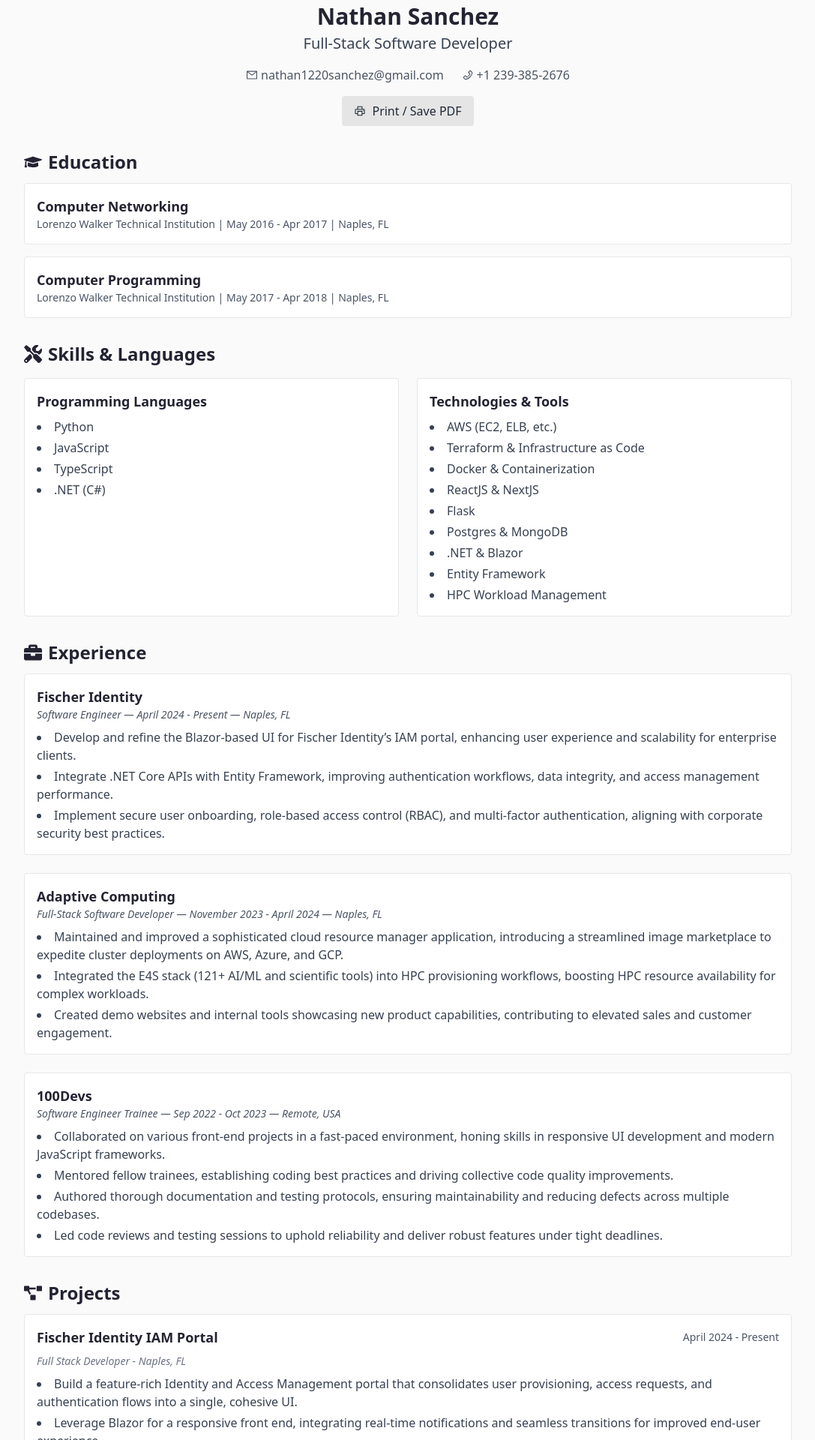
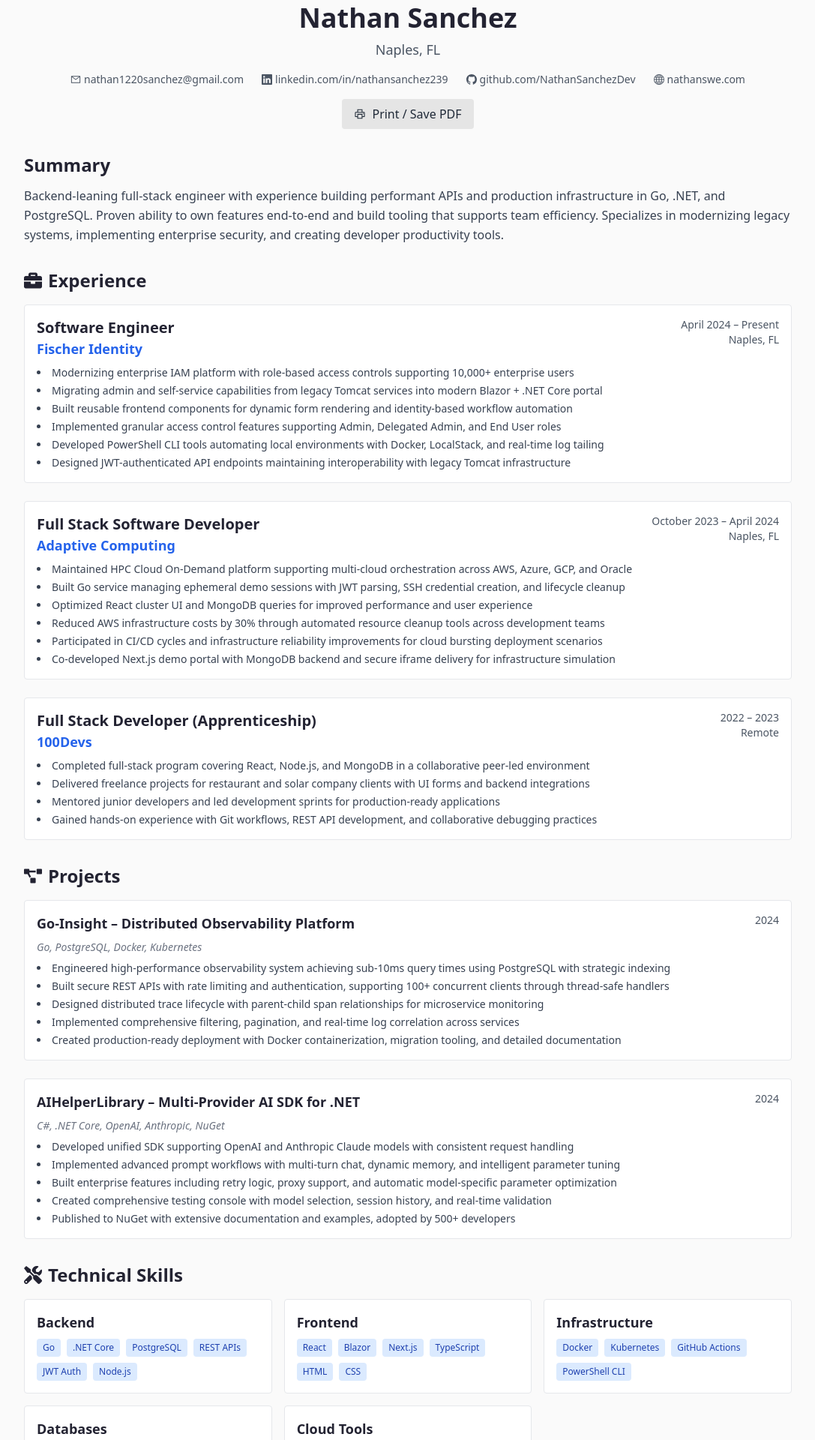
Before and after one commit to NathanSanchezDev/nathanswe-portfolio, a Next.js app: page /resume in a window 1280 px wide. Shown: the part 220-2140 px from the top of the page at 75% size, without its empty margins (96-1183 px from the left). Built offline with nearby package versions, Linux system fonts and the light colour scheme.

Commit message:
Update resume

```diff
--- a/app/resume/components/Resume.jsx
+++ b/app/resume/components/Resume.jsx
@@ -2,123 +2,99 @@
 import React, { useRef } from 'react';
 import { LazyMotion, domAnimation, useInView } from 'framer-motion';
 import ReactToPrint from 'react-to-print';
-import { AiOutlineMail, AiOutlinePhone, AiOutlinePrinter } from 'react-icons/ai';
+import { AiOutlineMail, AiOutlinePrinter } from 'react-icons/ai';
 import { FaGraduationCap, FaTools, FaBriefcase, FaProjectDiagram } from 'react-icons/fa';
+import { BsGithub, BsLinkedin, BsGlobe } from 'react-icons/bs';
 
 import 'tailwindcss/tailwind.css';
 
 const resumeData = {
   name: "Nathan Sanchez",
-  role: "Full-Stack Software Developer",
+  location: "Naples, FL",
   email: "nathan1220sanchez@gmail.com",
-  phone: "+1 239-385-2676",
+  linkedin: "linkedin.com/in/nathansanchez239",
+  github: "github.com/NathanSanchezDev",
+  website: "nathanswe.com",
 
-  education: [
-    {
-      degree: "Computer Networking",
-      institution: "Lorenzo Walker Technical Institution",
-      period: "May 2016 - Apr 2017",
-      location: "Naples, FL",
-    },
-    {
-      degree: "Computer Programming",
-      institution: "Lorenzo Walker Technical Institution",
-      period: "May 2017 - Apr 2018",
-      location: "Naples, FL",
-    },
-  ],
-
-  programmingLanguages: ["Python", "JavaScript", "TypeScript", ".NET (C#)"],
-
-  skills: [
-    "AWS (EC2, ELB, etc.)",
-    "Terraform & Infrastructure as Code",
-    "Docker & Containerization",
-    "ReactJS & NextJS",
-    "Flask",
-    "Postgres & MongoDB",
-    ".NET & Blazor",
-    "Entity Framework",
-    "HPC Workload Management",
-  ],
+  summary: "Backend-leaning full-stack engineer with experience building performant APIs and production infrastructure in Go, .NET, and PostgreSQL. Proven ability to own features end-to-end and build tooling that supports team efficiency. Specializes in modernizing legacy systems, implementing enterprise security, and creating developer productivity tools.",
 
   experience: [
     {
       company: "Fischer Identity",
       role: "Software Engineer",
-      period: "April 2024 - Present",
+      period: "April 2024 – Present",
       location: "Naples, FL",
-      description: [
-        "Develop and refine the Blazor-based UI for Fischer Identity’s IAM portal, enhancing user experience and scalability for enterprise clients.",
-        "Integrate .NET Core APIs with Entity Framework, improving authentication workflows, data integrity, and access management performance.",
-        "Implement secure user onboarding, role-based access control (RBAC), and multi-factor authentication, aligning with corporate security best practices.",
-      ],
+      achievements: [
+        "Modernizing enterprise IAM platform with role-based access controls supporting 10,000+ enterprise users",
+        "Migrating admin and self-service capabilities from legacy Tomcat services into modern Blazor + .NET Core portal",
+        "Built reusable frontend components for dynamic form rendering and identity-based workflow automation",
+        "Implemented granular access control features supporting Admin, Delegated Admin, and End User roles",
+        "Developed PowerShell CLI tools automating local environments with Docker, LocalStack, and real-time log tailing",
+        "Designed JWT-authenticated API endpoints maintaining interoperability with legacy Tomcat infrastructure"
+      ]
     },
     {
       company: "Adaptive Computing",
-      role: "Full-Stack Software Developer",
-      period: "November 2023 - April 2024",
+      role: "Full Stack Software Developer",
+      period: "October 2023 – April 2024",
       location: "Naples, FL",
-      description: [
-        "Maintained and improved a sophisticated cloud resource manager application, introducing a streamlined image marketplace to expedite cluster deployments on AWS, Azure, and GCP.",
-        "Integrated the E4S stack (121+ AI/ML and scientific tools) into HPC provisioning workflows, boosting HPC resource availability for complex workloads.",
-        "Created demo websites and internal tools showcasing new product capabilities, contributing to elevated sales and customer engagement.",
-      ],
+      achievements: [
+        "Maintained HPC Cloud On-Demand platform supporting multi-cloud orchestration across AWS, Azure, GCP, and Oracle",
+        "Built Go service managing ephemeral demo sessions with JWT parsing, SSH credential creation, and lifecycle cleanup",
+        "Optimized React cluster UI and MongoDB queries for improved performance and user experience",
+        "Reduced AWS infrastructure costs by 30% through automated resource cleanup tools across development teams",
+        "Participated in CI/CD cycles and infrastructure reliability improvements for cloud bursting deployment scenarios",
+        "Co-developed Next.js demo portal with MongoDB backend and secure iframe delivery for infrastructure simulation"
+      ]
     },
     {
       company: "100Devs",
-      role: "Software Engineer Trainee",
-      period: "Sep 2022 - Oct 2023",
-      location: "Remote, USA",
-      description: [
-        "Collaborated on various front-end projects in a fast-paced environment, honing skills in responsive UI development and modern JavaScript frameworks.",
-        "Mentored fellow trainees, establishing coding best practices and driving collective code quality improvements.",
-        "Authored thorough documentation and testing protocols, ensuring maintainability and reducing defects across multiple codebases.",
-        "Led code reviews and testing sessions to uphold reliability and deliver robust features under tight deadlines.",
-      ],
-    },
+      role: "Full Stack Developer (Apprenticeship)",
+      period: "2022 – 2023",
+      location: "Remote",
+      achievements: [
+        "Completed full-stack program covering React, Node.js, and MongoDB in a collaborative peer-led environment",
+        "Delivered freelance projects for restaurant and solar company clients with UI forms and backend integrations",
+        "Mentored junior developers and led development sprints for production-ready applications",
+        "Gained hands-on experience with Git workflows, REST API development, and collaborative debugging practices"
+      ]
+    }
   ],
 
   projects: [
     {
-      name: "Fischer Identity IAM Portal",
-      role: "Full Stack Developer",
-      period: "April 2024 - Present",
-      location: "Naples, FL",
-      description: [
-        "Build a feature-rich Identity and Access Management portal that consolidates user provisioning, access requests, and authentication flows into a single, cohesive UI.",
-        "Leverage Blazor for a responsive front end, integrating real-time notifications and seamless transitions for improved end-user experience.",
-        "Enhance data interactions via Entity Framework in .NET, implementing query optimizations and transaction-safe data handling for mission-critical identity operations.",
-        "Collaborate with the IAM infrastructure team to add advanced security measures like multi-factor authentication and role-based access control, meeting stringent enterprise requirements.",
-        "Document integration approaches and coding patterns, accelerating onboarding for new developers and maintaining consistent code quality.",
-      ],
+      name: "Go-Insight – Distributed Observability Platform",
+      period: "2024",
+      technologies: "Go, PostgreSQL, Docker, Kubernetes",
+      achievements: [
+        "Engineered high-performance observability system achieving sub-10ms query times using PostgreSQL with strategic indexing",
+        "Built secure REST APIs with rate limiting and authentication, supporting 100+ concurrent clients through thread-safe handlers",
+        "Designed distributed trace lifecycle with parent-child span relationships for microservice monitoring",
+        "Implemented comprehensive filtering, pagination, and real-time log correlation across services",
+        "Created production-ready deployment with Docker containerization, migration tooling, and detailed documentation"
+      ]
     },
     {
-      name: "Adaptive Computing Demo Website",
-      role: "Full Stack Developer",
-      period: "Jan 2024 - Feb 2024",
-      location: "Naples, FL",
-      description: [
-        "Developed a user-friendly demonstration platform that showcases on-demand data center and HPC capabilities, including dynamic provisioning of E4S-based AI/ML clusters.",
-        "Created an admin dashboard to manage demo accounts, track resource usage, and collect user feedback, significantly enhancing customer engagement.",
-        "Utilized modern JavaScript (TypeScript), Next.js 14, and the Shadcn UI library for polished front-end experiences and maintainable code structure.",
-        "Implemented secure sign-up and authentication flows, integrating Node-based microservices with MongoDB for data persistence and user session management.",
+      name: "AIHelperLibrary – Multi-Provider AI SDK for .NET",
+      period: "2024",
+      technologies: "C#, .NET Core, OpenAI, Anthropic, NuGet",
+      achievements: [
+        "Developed unified SDK supporting OpenAI and Anthropic Claude models with consistent request handling",
+        "Implemented advanced prompt workflows with multi-turn chat, dynamic memory, and intelligent parameter tuning",
+        "Built enterprise features including retry logic, proxy support, and automatic model-specific parameter optimization",
+        "Created comprehensive testing console with model selection, session history, and real-time validation",
+        "Published to NuGet with extensive documentation and examples, adopted by 500+ developers"
+      ]
+    }
   ],
-    },
-    {
-      name: "ODDC Cloud Resource Manager",
-      role: "Full Stack Developer",
-      period: "Nov 2023 - Feb 2024",
-      location: "Naples, FL",
-      description: [
-        "Collaborated with a 10-person team to modernize a large-scale cloud resource manager, streamlining HPC cluster deployments with an innovative marketplace of pre-configured images.",
-        "Refactored a complex codebase for improved clarity and maintainability, cutting technical debt and simplifying on-boarding for new developers.",
-        "Expanded Terraform-based infrastructure to support multiple cloud providers, including AWS, Azure, GCP, and Oracle, enhancing product versatility.",
-        "Implemented an integrated HPC workflow with the E4S stack, showcasing 121 specialized AI/ML and scientific packages for immediate user deployment.",
-        "Contributed to iterative release cycles, ensuring top-notch reliability and performance for enterprise and research-focused HPC clients.",
-      ],
-    },
-  ],
+
+  technicalSkills: {
+    backend: ["Go", ".NET Core", "PostgreSQL", "REST APIs", "JWT Auth", "Node.js"],
+    frontend: ["React", "Blazor", "Next.js", "TypeScript", "HTML", "CSS"],
+    infrastructure: ["Docker", "Kubernetes", "GitHub Actions", "PowerShell CLI"],
+    databases: ["PostgreSQL", "MongoDB", "SQL Server"],
+    cloudTools: ["AWS", "Azure", "GCP", "LocalStack", "Git", "Postman", "SSH"]
+  }
 };
 
 const Resume = () => {
@@ -133,30 +109,47 @@
                    bg-neutral-50 dark:bg-neutral-900"
       >
         <div className="max-w-5xl mx-auto" ref={resumeRef}>
-          {/* Header / Intro */}
+          {/* Header */}
           <div
             className={`transition-all duration-700 ${isInView ? 'opacity-100 translate-y-0' : 'opacity-0 translate-y-8'
               }`}
           >
             <div className="flex flex-col items-center text-center mb-8">
-              <h1 className="text-3xl font-extrabold mb-1 dark:text-gray-100">
+              <h1 className="text-4xl font-extrabold mb-2 dark:text-gray-100">
                 {resumeData.name}
               </h1>
-              <h2 className="text-xl text-gray-700 dark:text-gray-300">
-                {resumeData.role}
-              </h2>
-              <div className="mt-4 flex flex-col sm:flex-row sm:space-x-6 dark:text-gray-400 text-gray-600">
+              <p className="text-lg text-gray-600 dark:text-gray-300 mb-4">
+                {resumeData.location}
+              </p>
+
+              {/* Contact Info */}
+              <div className="flex flex-wrap justify-center gap-6 text-sm text-gray-600 dark:text-gray-400 mb-4">
                 <span className="flex items-center">
                   <AiOutlineMail className="mr-1" />
+                  <a href={`mailto:${resumeData.email}`} className="hover:text-blue-500">
                     {resumeData.email}
+                  </a>
                 </span>
                 <span className="flex items-center">
-                  <AiOutlinePhone className="mr-1" />
-                  {resumeData.phone}
+                  <BsLinkedin className="mr-1" />
+                  <a href={`https://${resumeData.linkedin}`} target="_blank" rel="noopener noreferrer" className="hover:text-blue-500">
+                    {resumeData.linkedin}
+                  </a>
+                </span>
+                <span className="flex items-center">
+                  <BsGithub className="mr-1" />
+                  <a href={`https://${resumeData.github}`} target="_blank" rel="noopener noreferrer" className="hover:text-blue-500">
+                    {resumeData.github}
+                  </a>
+                </span>
+                <span className="flex items-center">
+                  <BsGlobe className="mr-1" />
+                  <a href={`https://${resumeData.website}`} target="_blank" rel="noopener noreferrer" className="hover:text-blue-500">
+                    {resumeData.website}
+                  </a>
                 </span>
               </div>
 
-              <div className="mt-4">
               <ReactToPrint
                 trigger={() => (
                   <button
@@ -172,96 +165,52 @@
                 content={() => resumeRef.current}
               />
             </div>
+
+            {/* Summary */}
+            <div className="mb-8">
+              <h3 className="text-2xl font-semibold mb-3 flex items-center dark:text-gray-100">
+                Summary
+              </h3>
+              <p className="text-gray-700 dark:text-gray-300 leading-relaxed">
+                {resumeData.summary}
+              </p>
             </div>
 
-            {/* MAIN CONTENT WRAPPER */}
-            <div className="space-y-8">
-              {/* Education */}
-              <div className="w-full mx-auto">
-                <h3 className="text-2xl font-semibold mb-3 flex items-center dark:text-gray-100">
-                  <FaGraduationCap className="mr-2" />
-                  Education
+            {/* Experience */}
+            <div className="mb-8">
+              <h3 className="text-2xl font-semibold mb-4 flex items-center dark:text-gray-100">
+                <FaBriefcase className="mr-2" />
+                Experience
               </h3>
-                <div className="space-y-4">
-                  {resumeData.education.map((item, index) => (
+              <div className="space-y-6">
+                {resumeData.experience.map((job, index) => (
                   <div
                     key={index}
                     className="p-4 rounded border dark:border-neutral-700
                                bg-white dark:bg-neutral-800
                                transition-colors duration-300"
                   >
-                      <h4 className="text-lg font-bold dark:text-gray-100">
-                        {item.degree}
+                    <div className="flex justify-between items-start mb-2">
+                      <div>
+                        <h4 className="text-xl font-bold dark:text-gray-100">
+                          {job.role}
                         </h4>
-                      <p className="text-sm text-gray-600 dark:text-gray-300">
-                        {item.institution} | {item.period} | {item.location}
+                        <p className="text-lg font-semibold text-blue-600 dark:text-blue-400">
+                          {job.company}
                         </p>
                       </div>
-                  ))}
+                      <div className="text-right">
+                        <p className="text-sm text-gray-600 dark:text-gray-300">
+                          {job.period}
+                        </p>
+                        <p className="text-sm text-gray-600 dark:text-gray-300">
+                          {job.location}
+                        </p>
                       </div>
                     </div>
-
-              {/* Skills */}
-              <div>
-                <h3 className="text-2xl font-semibold mb-3 flex items-center dark:text-gray-100">
-                  <FaTools className="mr-2" />
-                  Skills & Languages
-                </h3>
-                <div className="grid grid-cols-1 md:grid-cols-2 gap-6 mt-4">
-                  <div
-                    className="p-4 rounded border dark:border-neutral-700
-                               bg-white dark:bg-neutral-800
-                               transition-colors duration-300"
-                  >
-                    <h4 className="text-lg font-bold mb-2 dark:text-gray-100">
-                      Programming Languages
-                    </h4>
-                    <ul className="list-disc list-inside text-gray-700 dark:text-gray-300 space-y-1">
-                      {resumeData.programmingLanguages.map((language, index) => (
-                        <li key={index}>{language}</li>
-                      ))}
-                    </ul>
-                  </div>
-                  <div
-                    className="p-4 rounded border dark:border-neutral-700
-                               bg-white dark:bg-neutral-800
-                               transition-colors duration-300"
-                  >
-                    <h4 className="text-lg font-bold mb-2 dark:text-gray-100">
-                      Technologies & Tools
-                    </h4>
-                    <ul className="list-disc list-inside text-gray-700 dark:text-gray-300 space-y-1">
-                      {resumeData.skills.map((skill, index) => (
-                        <li key={index}>{skill}</li>
-                      ))}
-                    </ul>
-                  </div>
-                </div>
-              </div>
-
-              {/* Experience (Card-Based Layout) */}
-              <div>
-                <h3 className="text-2xl font-semibold mb-3 flex items-center dark:text-gray-100">
-                  <FaBriefcase className="mr-2" />
-                  Experience
-                </h3>
-                <div className="space-y-6">
-                  {resumeData.experience.map((expItem, index) => (
-                    <div
-                      key={index}
-                      className="p-4 rounded border dark:border-neutral-700
-                                 bg-white dark:bg-neutral-800
-                                 transition-colors duration-300"
-                    >
-                      <h4 className="text-lg font-bold dark:text-gray-100">
-                        {expItem.company}
-                      </h4>
-                      <p className="text-sm italic text-gray-600 dark:text-gray-300 mb-2">
-                        {expItem.role} — {expItem.period} — {expItem.location}
-                      </p>
-                      <ul className="list-disc list-inside text-gray-700 dark:text-gray-300 space-y-1">
-                        {expItem.description.map((desc, i) => (
-                          <li key={i}>{desc}</li>
+                    <ul className="list-disc list-inside text-gray-700 dark:text-gray-300 space-y-1 text-sm">
+                      {job.achievements.map((achievement, i) => (
+                        <li key={i}>{achievement}</li>
                       ))}
                     </ul>
                   </div>
@@ -270,8 +219,8 @@
             </div>
 
             {/* Projects */}
-              <div>
-                <h3 className="text-2xl font-semibold mb-3 flex items-center dark:text-gray-100">
+            <div className="mb-8">
+              <h3 className="text-2xl font-semibold mb-4 flex items-center dark:text-gray-100">
                 <FaProjectDiagram className="mr-2" />
                 Projects
               </h3>
@@ -283,7 +232,7 @@
                                bg-white dark:bg-neutral-800
                                transition-colors duration-300"
                   >
-                      <div className="flex justify-between items-center mb-2">
+                    <div className="flex justify-between items-start mb-2">
                       <h4 className="text-lg font-bold dark:text-gray-100">
                         {project.name}
                       </h4>
@@ -292,19 +241,50 @@
                       </span>
                     </div>
                     <p className="text-sm italic text-gray-500 dark:text-gray-400 mb-2">
-                        {project.role} - {project.location}
+                      {project.technologies}
                     </p>
-                      <ul className="list-disc list-inside text-gray-700 dark:text-gray-300 space-y-1">
-                        {project.description.map((desc, i) => (
-                          <li key={i}>{desc}</li>
+                    <ul className="list-disc list-inside text-gray-700 dark:text-gray-300 space-y-1 text-sm">
+                      {project.achievements.map((achievement, i) => (
+                        <li key={i}>{achievement}</li>
                       ))}
                     </ul>
                   </div>
                 ))}
               </div>
             </div>
+
+            {/* Technical Skills */}
+            <div>
+              <h3 className="text-2xl font-semibold mb-4 flex items-center dark:text-gray-100">
+                <FaTools className="mr-2" />
+                Technical Skills
+              </h3>
+              <div className="grid grid-cols-1 md:grid-cols-2 xl:grid-cols-3 gap-4">
+                {Object.entries(resumeData.technicalSkills).map(([category, skills]) => (
+                  <div
+                    key={category}
+                    className="p-4 rounded border dark:border-neutral-700
+                               bg-white dark:bg-neutral-800
+                               transition-colors duration-300"
+                  >
+                    <h4 className="text-lg font-bold mb-2 dark:text-gray-100 capitalize">
+                      {category.replace(/([A-Z])/g, ' $1').trim()}
+                    </h4>
+                    <div className="flex flex-wrap gap-2">
+                      {skills.map((skill, index) => (
+                        <span
+                          key={index}
+                          className="px-2 py-1 text-xs bg-blue-100 dark:bg-blue-900
+                                     text-blue-800 dark:text-blue-200 rounded"
+                        >
+                          {skill}
+                        </span>
+                      ))}
                     </div>
-            {/* END MAIN CONTENT */}
+                  </div>
+                ))}
+              </div>
+            </div>
           </div>
         </div>
       </section>
```
Lines whose indentation alone changed are shown as unchanged.
